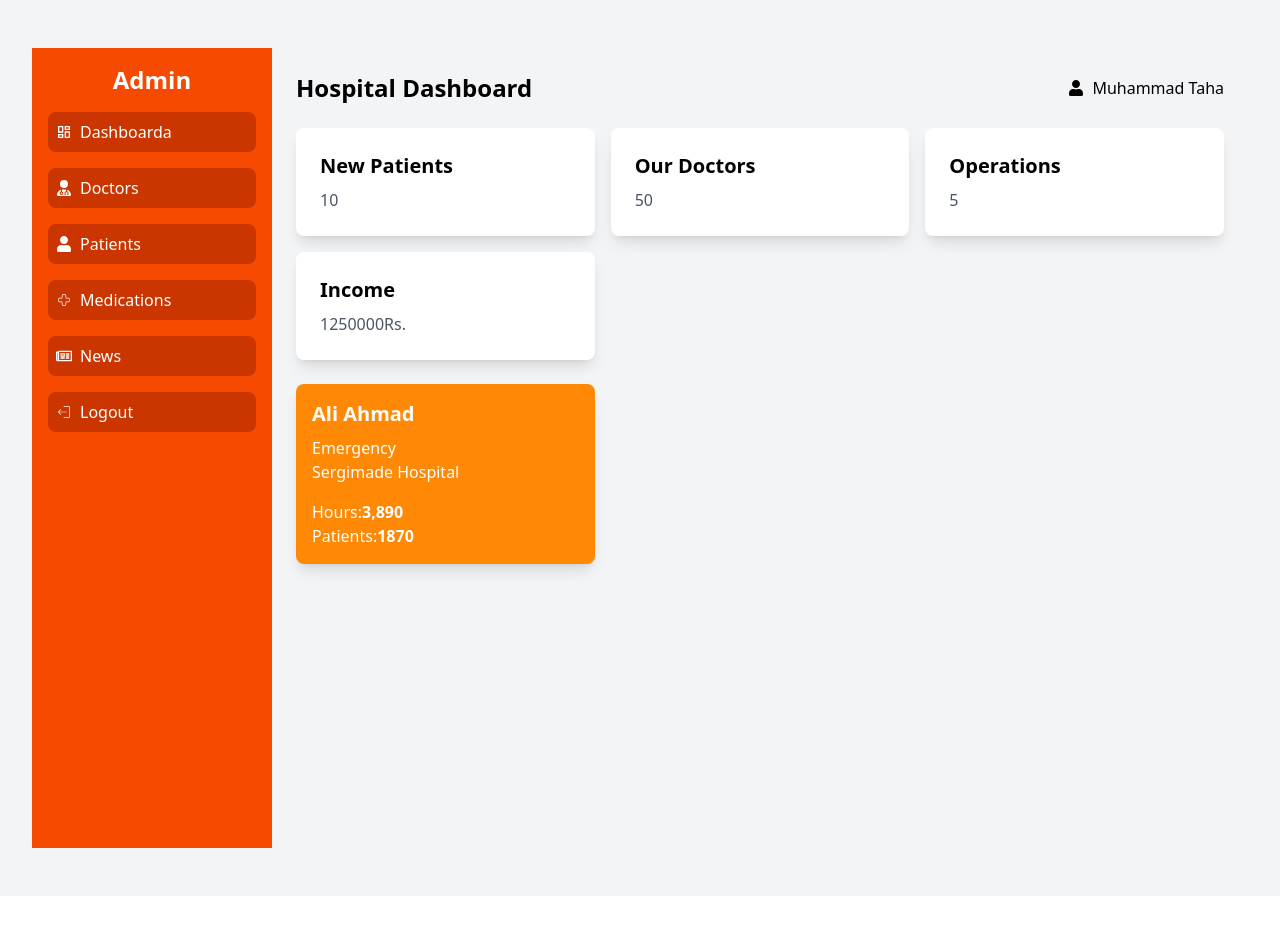
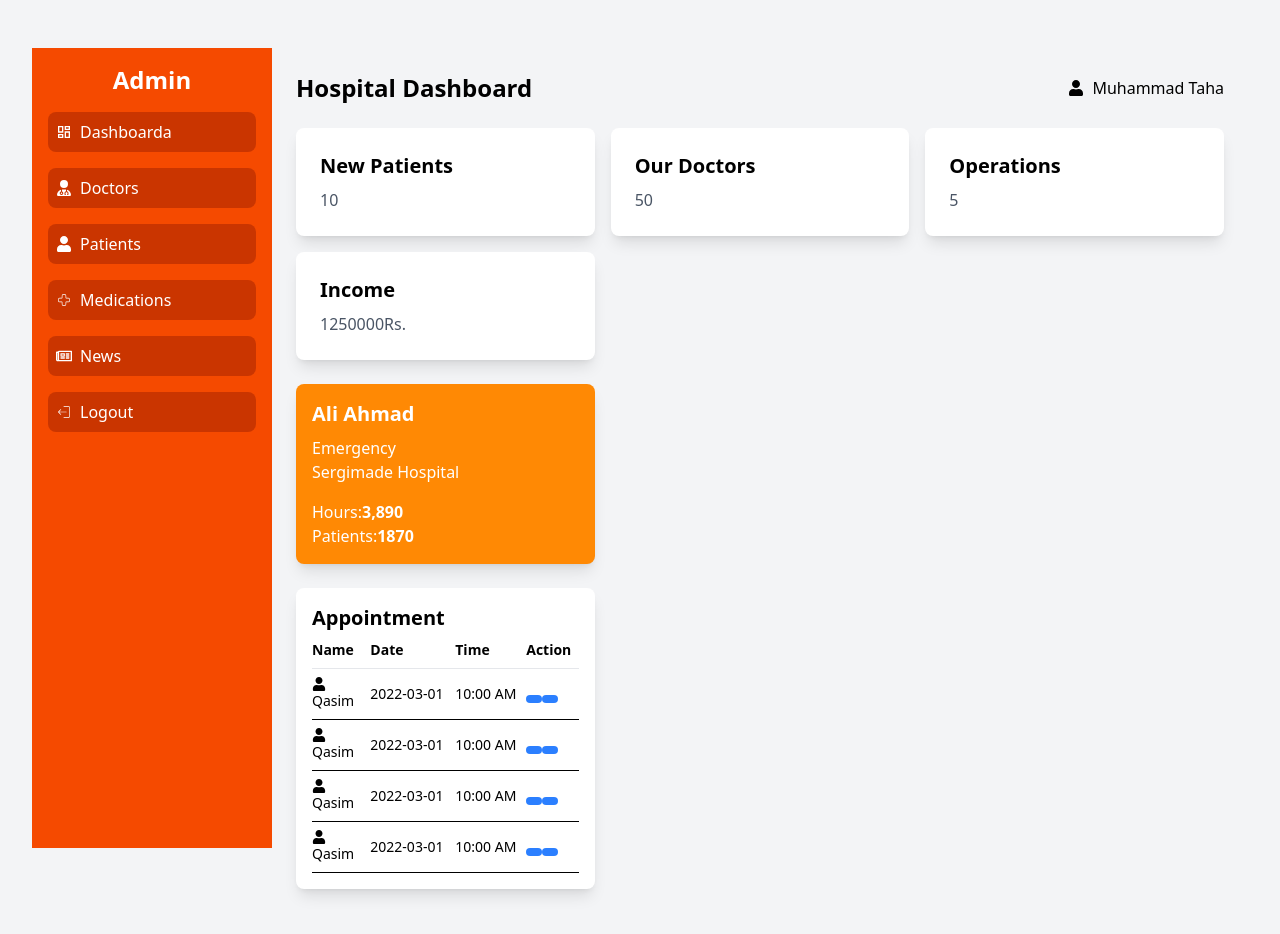
Before and after one commit to ammar25ahmad/Hospital-Management-System, a React (Vite) app in the folder frontend/: page / in a window 1280 px wide. Shown: the top 934 px of the page. Before the commit the page ends 896 px from the top, so only its background shows below. Built offline with nearby package versions, Linux system fonts and the light colour scheme.

Commit message:
Update Admindash.jsx

```diff
--- a/frontend/src/Admindash.jsx
+++ b/frontend/src/Admindash.jsx
@@ -110,6 +110,80 @@ const Admindash = () => {
               </div>
             </div>
           </div>
+          {/* Side wale Tables */}
+          <div className="grid grid-cols-1 md:grid-cols-2 lg:grid-cols-3 gap-4">
+            <div className="bg-white p-4 rounded-lg shadow-lg">
+              <h3 className="text-xl font-bold mb-2"> Appointment</h3>
+              <table className="w-full text-sm">
+                <thead>
+                  <tr className="text-left border-b border-gray-200">
+                    <th className="pb-2">Name</th>
+                    <th className="pb-2">Date</th>
+                    <th className="pb-2">Time</th>
+                    <th className="pb-2">Action</th>
+                  </tr>
+                </thead>
+                <tbody>
+                  {/*1*/}
+                  <tr className="border-b">
+                    <td className="py-2 flex items-center">
+                      <span className="mr-2">
+                        <FaUser /> Qasim
+                      </span>
+                    </td>
+                    <td className="py-2">2022-03-01</td>
+                    <td className="py-2">10:00 AM</td>
+                    <td className="py-2">
+                      <button className="bg-blue-500 hover:bg-blue-700 text-white font-bold py-1 px-2 rounded"></button>
+                      <button className="bg-blue-500 hover:bg-blue-700 text-white font-bold py-1 px-2 rounded"></button>
+                    </td>
+                  </tr>
+                  {/*2*/}
+                  <tr className="border-b">
+                    <td className="py-2 flex items-center">
+                      <span className="mr-2">
+                        <FaUser /> Qasim
+                      </span>
+                    </td>
+                    <td className="py-2">2022-03-01</td>
+                    <td className="py-2">10:00 AM</td>
+                    <td className="py-2">
+                      <button className="bg-blue-500 hover:bg-blue-700 text-white font-bold py-1 px-2 rounded"></button>
+                      <button className="bg-blue-500 hover:bg-blue-700 text-white font-bold py-1 px-2 rounded"></button>
+                    </td>
+                  </tr>
+                  {/*3*/}
+                  <tr className="border-b">
+                    <td className="py-2 flex items-center">
+                      <span className="mr-2">
+                        <FaUser /> Qasim
+                      </span>
+                    </td>
+                    <td className="py-2">2022-03-01</td>
+                    <td className="py-2">10:00 AM</td>
+                    <td className="py-2">
+                      <button className="bg-blue-500 hover:bg-blue-700 text-white font-bold py-1 px-2 rounded"></button>
+                      <button className="bg-blue-500 hover:bg-blue-700 text-white font-bold py-1 px-2 rounded"></button>
+                    </td>
+                  </tr>
+                  {/*4*/}
+                  <tr className="border-b">
+                    <td className="py-2 flex items-center">
+                      <span className="mr-2">
+                        <FaUser /> Qasim
+                      </span>
+                    </td>
+                    <td className="py-2">2022-03-01</td>
+                    <td className="py-2">10:00 AM</td>
+                    <td className="py-2">
+                      <button className="bg-blue-500 hover:bg-blue-700 text-white font-bold py-1 px-2 rounded"></button>
+                      <button className="bg-blue-500 hover:bg-blue-700 text-white font-bold py-1 px-2 rounded"></button>
+                    </td>
+                  </tr>
+                </tbody>
+              </table>
+            </div>
+          </div>
         </main>
       </div>
     </div>
```
